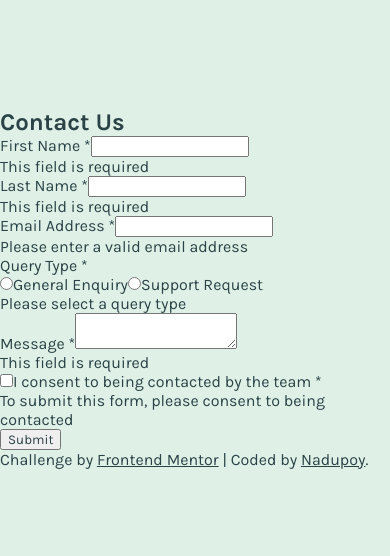
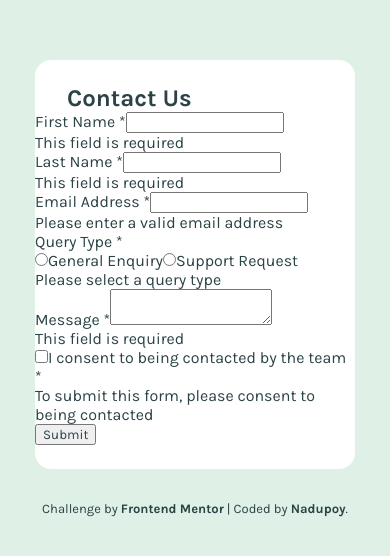
Before and after one commit to nadupoy/Frontend-Mentor---Contact-Form-Angular-, an Angular app: page / in a window 390 px wide. Shown: the part 134-690 px from the top of the page. Built offline with nearby package versions, Linux system fonts and the light colour scheme.

Commit message:
Added styling for mobile devices.

```diff
--- a/src/app/app.component.css
+++ b/src/app/app.component.css
@@ -0,0 +1,36 @@
+main {
+  background-color: var(--white);
+  padding-top: 24px;
+  padding-bottom: 24px;
+  margin-top: 32px;
+}
+
+footer {
+  font-size: small;
+  text-align: center;
+  margin-top: 32px;
+  margin-bottom: 32px;
+}
+
+footer a {
+  text-decoration: none;
+  font-weight: bolder;
+}
+
+footer a:visited {
+  text-decoration: none;
+  font-weight: bolder;
+}
+
+/* Mobile Devices */
+@media screen and (min-width: 320px) {
+  main {
+    width: 320px;
+    border-radius: 16px;
+  }
+
+  h2 {
+    width: 80%;
+    margin: auto;
+  }
+}
```
